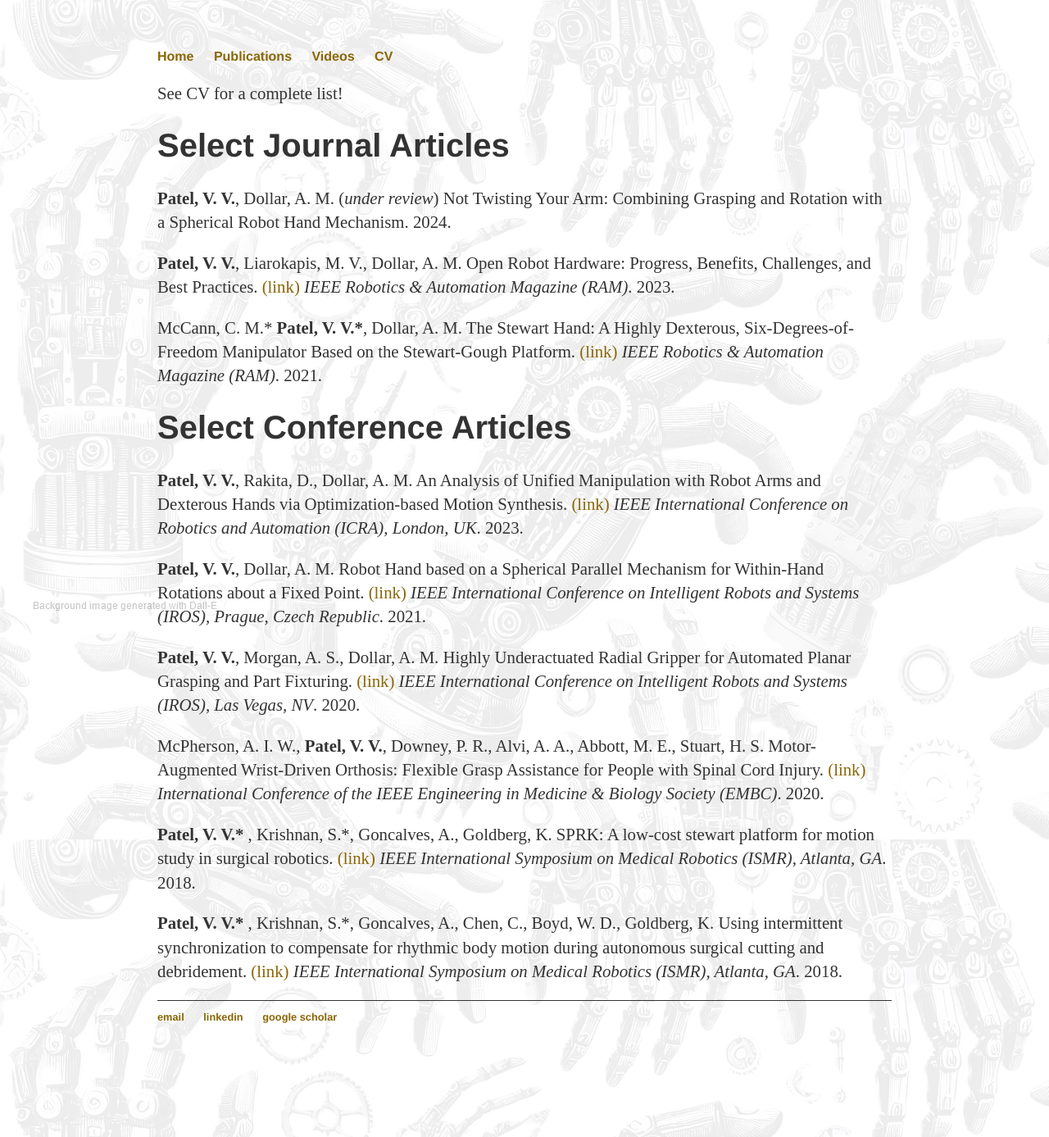
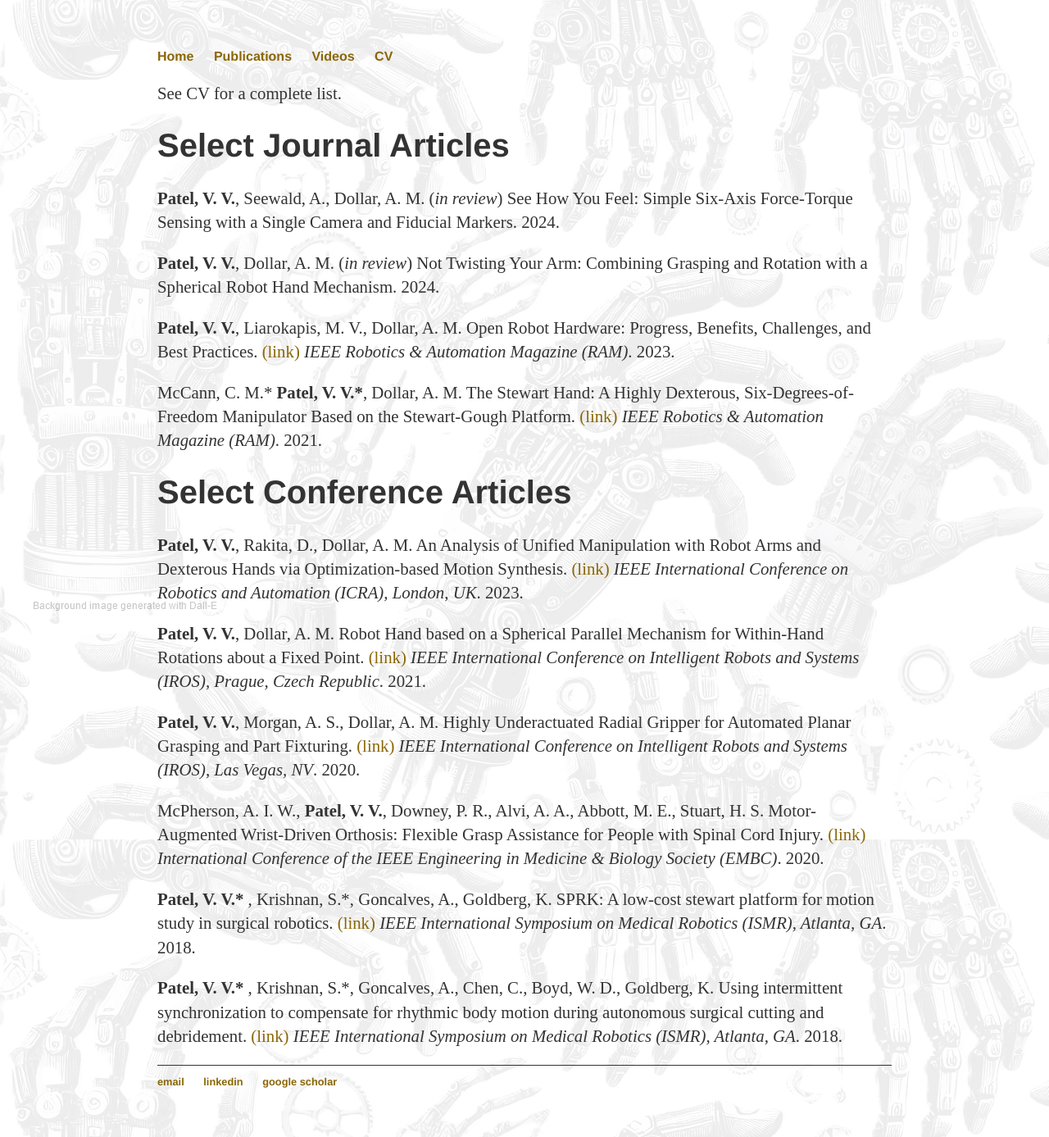
Before and after one commit to patelvatsalv/patelvatsalv.github.io, a Jekyll site: the page built from publications.html, in a window 1280 px wide. Shown: the whole page at 82% size. Built offline with Jekyll 4.4.1, drawn with Linux system fonts in a browser that asks for light colours.

Commit message:
Update publications.html

```diff
--- a/publications.html
+++ b/publications.html
@@ -9,11 +9,13 @@ title: Publications
 </style>
 
 
-<p>See CV for a complete list! </p>
+<p>See CV for a complete list. </p>
 
 <h1>Select Journal Articles</h1>
 
-<p><b>Patel, V. V.</b>, Dollar, A. M. (<i>under review</i>) Not Twisting Your Arm: Combining Grasping and Rotation with a Spherical Robot Hand Mechanism. 2024. </p>
+<p><b>Patel, V. V.</b>, Seewald, A., Dollar, A. M. (<i>in review</i>) See How You Feel: Simple Six-Axis Force-Torque Sensing with a Single Camera and Fiducial Markers. 2024. </p>
+
+<p><b>Patel, V. V.</b>, Dollar, A. M. (<i>in review</i>) Not Twisting Your Arm: Combining Grasping and Rotation with a Spherical Robot Hand Mechanism. 2024. </p>
 
 <p><b>Patel, V. V.</b>, Liarokapis, M. V., Dollar, A. M. Open Robot Hardware: Progress, Benefits, Challenges, and Best Practices. <a href="https://www.eng.yale.edu/grablab/pubs/Patel_RAM2023.pdf">(link)</a> <i>IEEE Robotics & Automation Magazine (RAM)</i>. 2023. </p>
 
```
